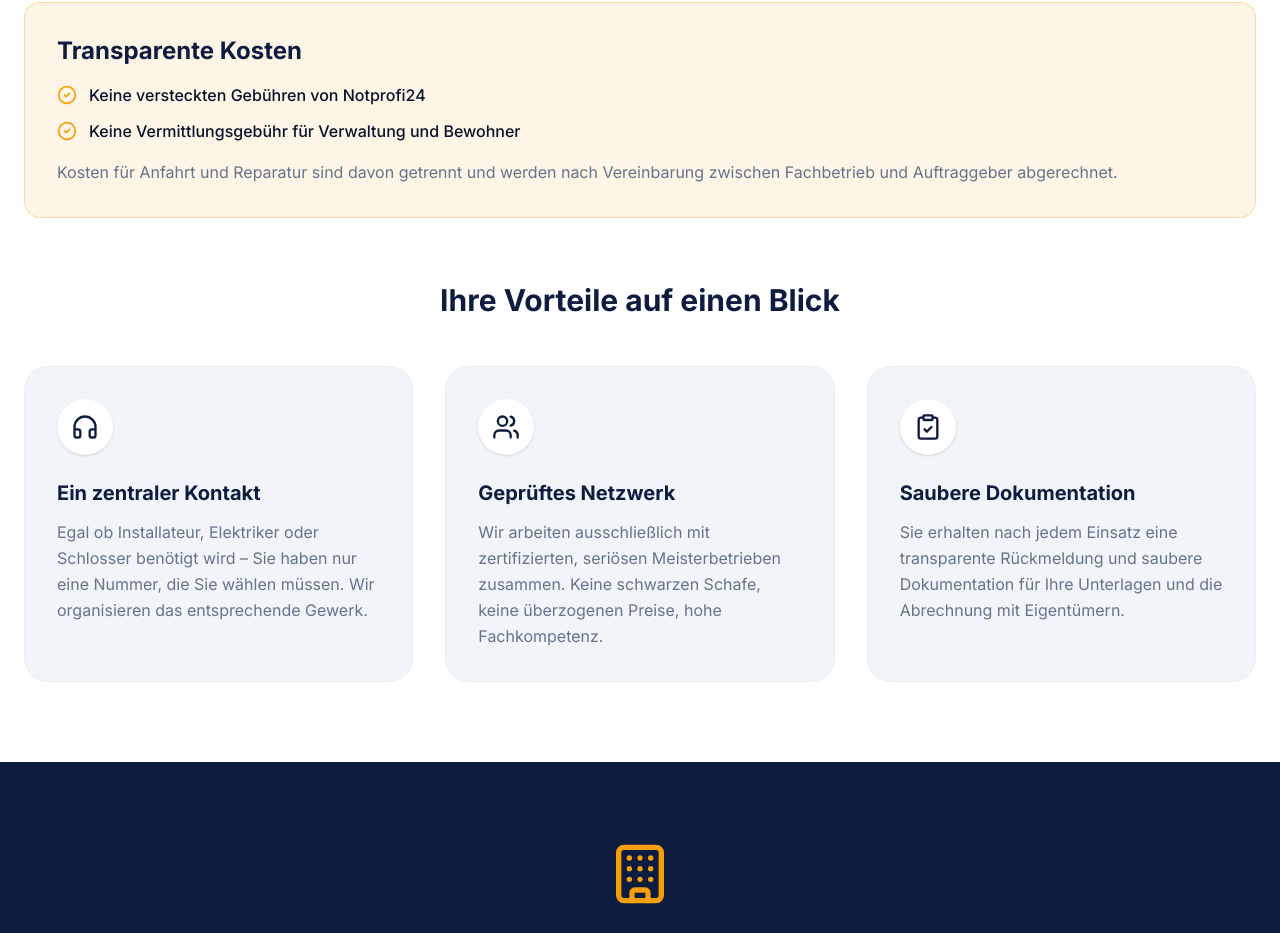
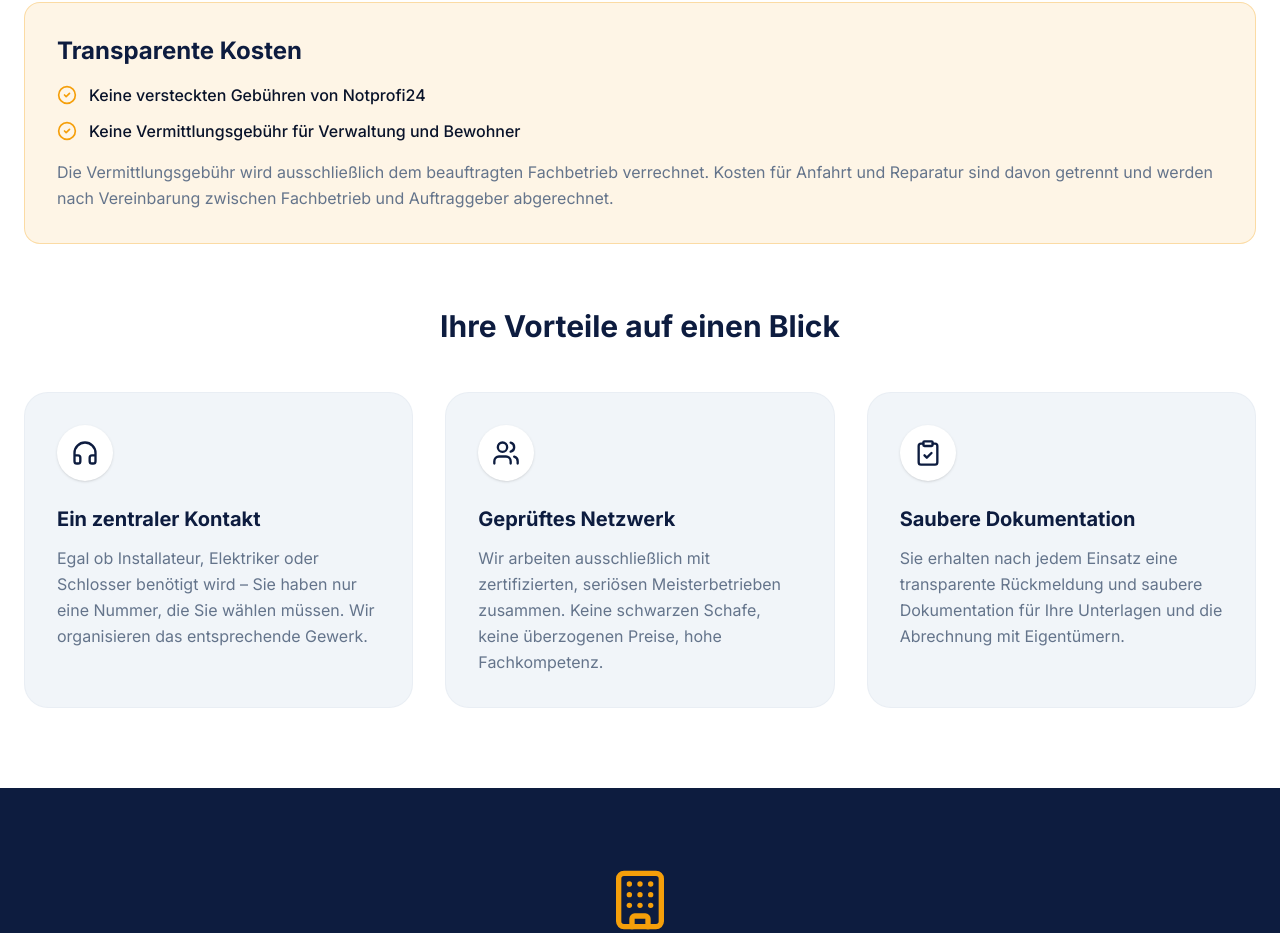
Before and after one commit to tufan8877/Notprofi24, a React (Vite) app: page /hausverwaltungen in a window 1280 px wide. Shown: the part 1480-2413 px from the top of the page. Built offline with nearby package versions, Linux system fonts and the light colour scheme.

Commit message:
Clarify partner-paid mediation fee

```diff
--- a/src/pages/Hausverwaltungen.tsx
+++ b/src/pages/Hausverwaltungen.tsx
@@ -82,7 +82,7 @@ export default function Hausverwaltungen() {
               <li className="flex items-center gap-3 text-foreground font-medium"><CheckCircle2 className="w-5 h-5 shrink-0 text-secondary" /> Keine Vermittlungsgebühr für Verwaltung und Bewohner</li>
             </ul>
             <p className="text-muted-foreground leading-relaxed">
-              Kosten für Anfahrt und Reparatur sind davon getrennt und werden nach Vereinbarung zwischen Fachbetrieb und Auftraggeber abgerechnet.
+              Die Vermittlungsgebühr wird ausschließlich dem beauftragten Fachbetrieb verrechnet. Kosten für Anfahrt und Reparatur sind davon getrennt und werden nach Vereinbarung zwischen Fachbetrieb und Auftraggeber abgerechnet.
             </p>
           </div>
 
```
